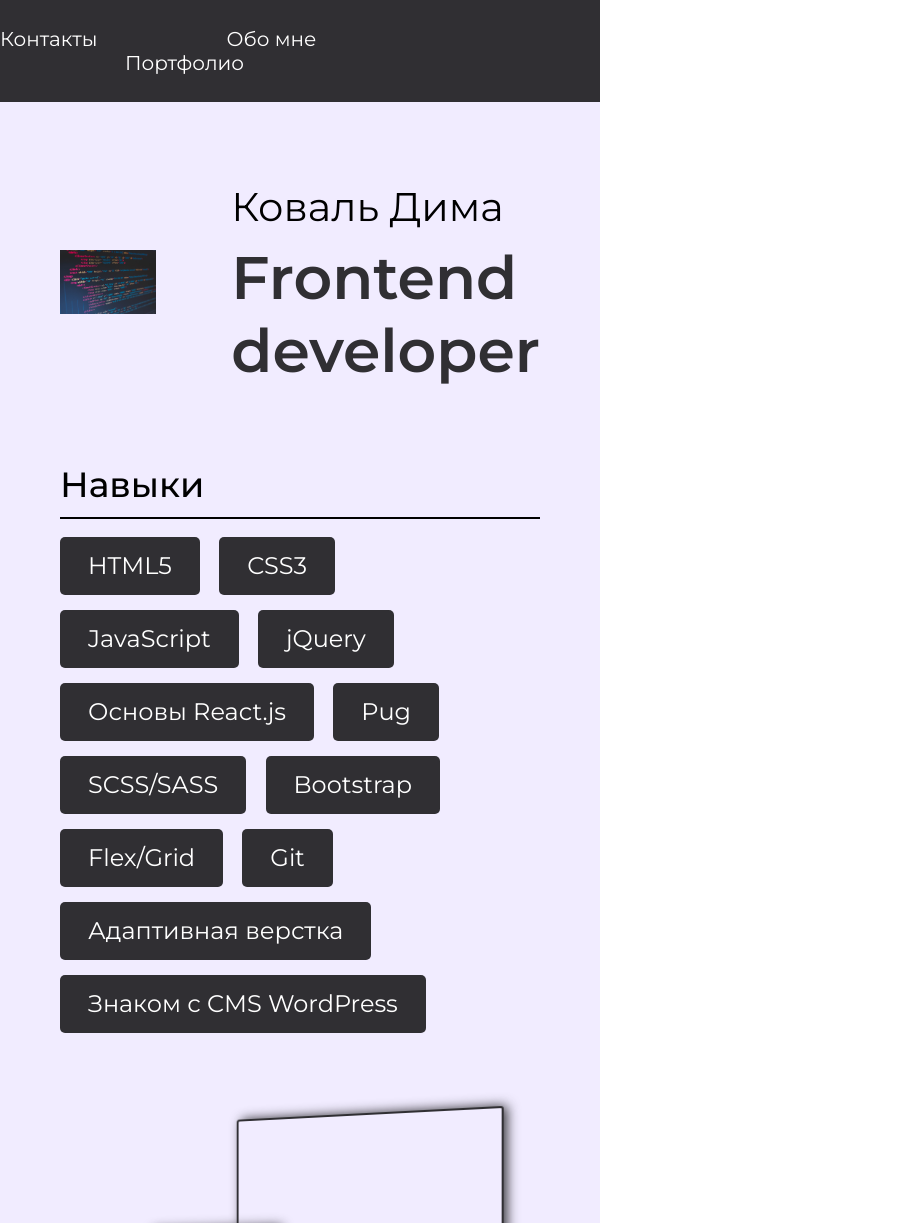
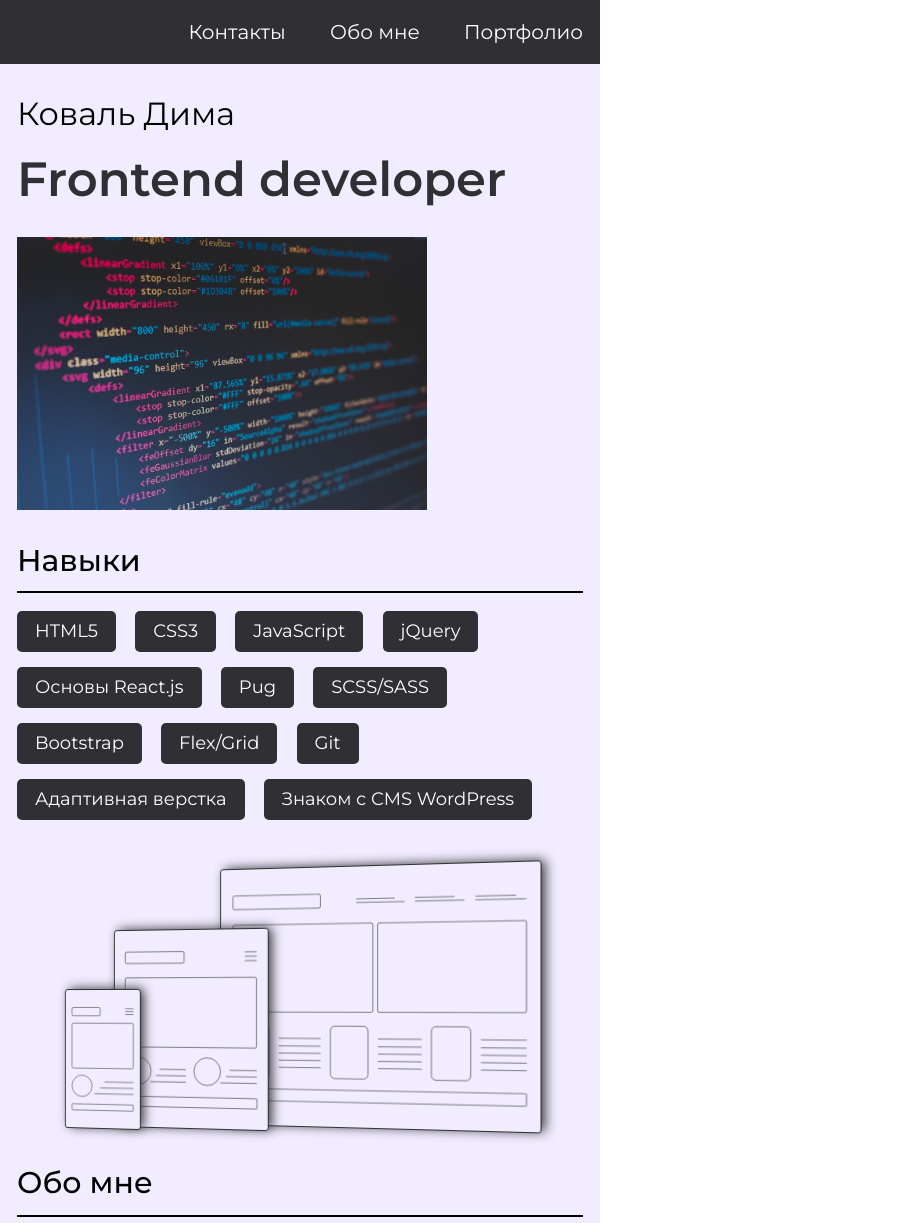
Before and after one commit to KovalDima/KovalDima.github.io, a plain HTML site: page my-summary/index.html in a window 600 px wide. Shown: the top 1223 px of the page, 900 px wide, since content can reach past the window. Drawn offline with nearby package versions, Linux system fonts and the light colour scheme.

Commit message:
add media for tablet

```diff
--- a/my-summary/css/media.scss
+++ b/my-summary/css/media.scss
@@ -1,6 +1,6 @@
 @import '../css/style.scss';
 
-@media (min-width: 320px) and (max-width: 480px) {
+@media (min-width: 320px) and (max-width: 767px) {
     .container {
         .header {
             padding: 20px 17px 20px 0;
@@ -87,17 +87,14 @@
                 .adapt_phone {
                     @include adaptive(55px, 80px, 5, 8%);
                     box-shadow: 2px -1px 8px -1px rgb(48, 47, 51);
-                    border: 1.4px solid #302f33;
                 }
                 .adapt_tablet {
                     @include adaptive(100px, 115px, 3, 2%);
                     box-shadow: 2px -1px 8px -1px rgb(48, 47, 51);
-                    border: 1.4px solid #302f33;
                 }
                 .adapt_desktop {
                     @include adaptive(190px, 142px, 2, -8%);
                     box-shadow: 1px -1px 6px -1px rgb(48, 47, 51);
-                    border: 1.4px solid #302f33;
                 }
             }
             #info {
@@ -157,3 +154,45 @@
         }
     }
 }
+
+@media (min-width: 481px) and (max-width: 767px) {
+    .container {
+        .header {
+            nav {
+                ul {
+                    li {
+                        margin: 0;
+                    }
+                    li:nth-last-child(-n+2) {
+                        display: inline-block;
+                    }
+                    li + li {
+                        margin-left: 40px;
+                    }
+                }
+            }
+        }
+        main {
+            .adaptive_items {
+                .adapt_phone {
+                    @include adaptive(90px, 140px, 5, 8%);
+                }
+                .adapt_tablet {
+                    @include adaptive(180px, 200px, 3, 2%);
+                }
+                .adapt_desktop {
+                    @include adaptive(360px, 264px, 2, -8%);
+                }
+            }
+            .portfolio {
+                .container_portfolio {
+                    .card {
+                        width: 260px;
+                        height: 400px;
+                        margin: 18px 12px;
+                    }
+                }
+            }
+        }
+    }
+}
--- a/my-summary/css/style.scss
+++ b/my-summary/css/style.scss
@@ -27,7 +27,7 @@ ul, li {
     background-color: #f1ecff;
     width: $width;
     height: $height;
-    border: 2px solid #302f33;
+    border: 1.4px solid #302f33;
     border-radius: 3px;
     position: relative;
     z-index: $z-index;
```
Also changed, not shown: my-summary/css/media.css, 1 other file.
